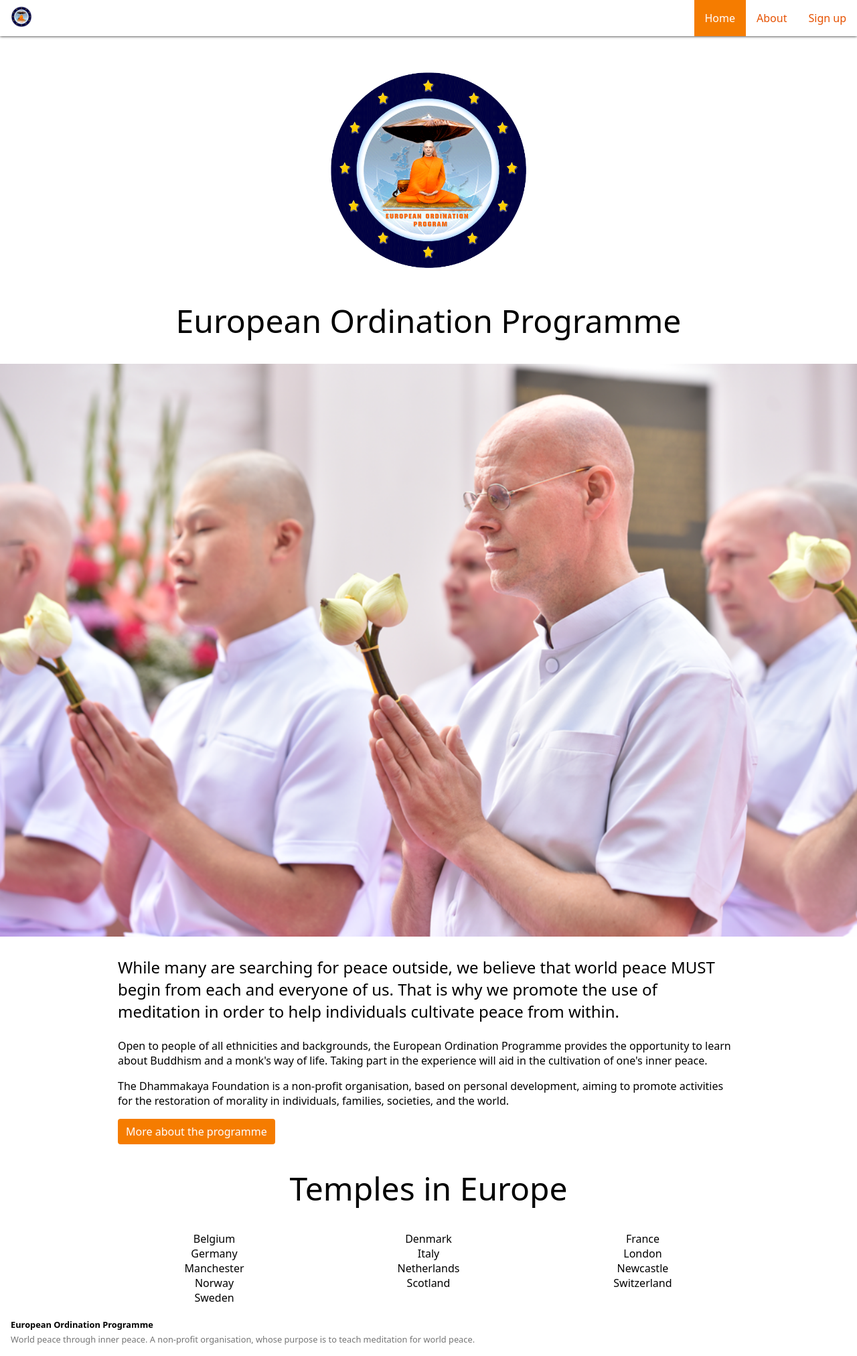
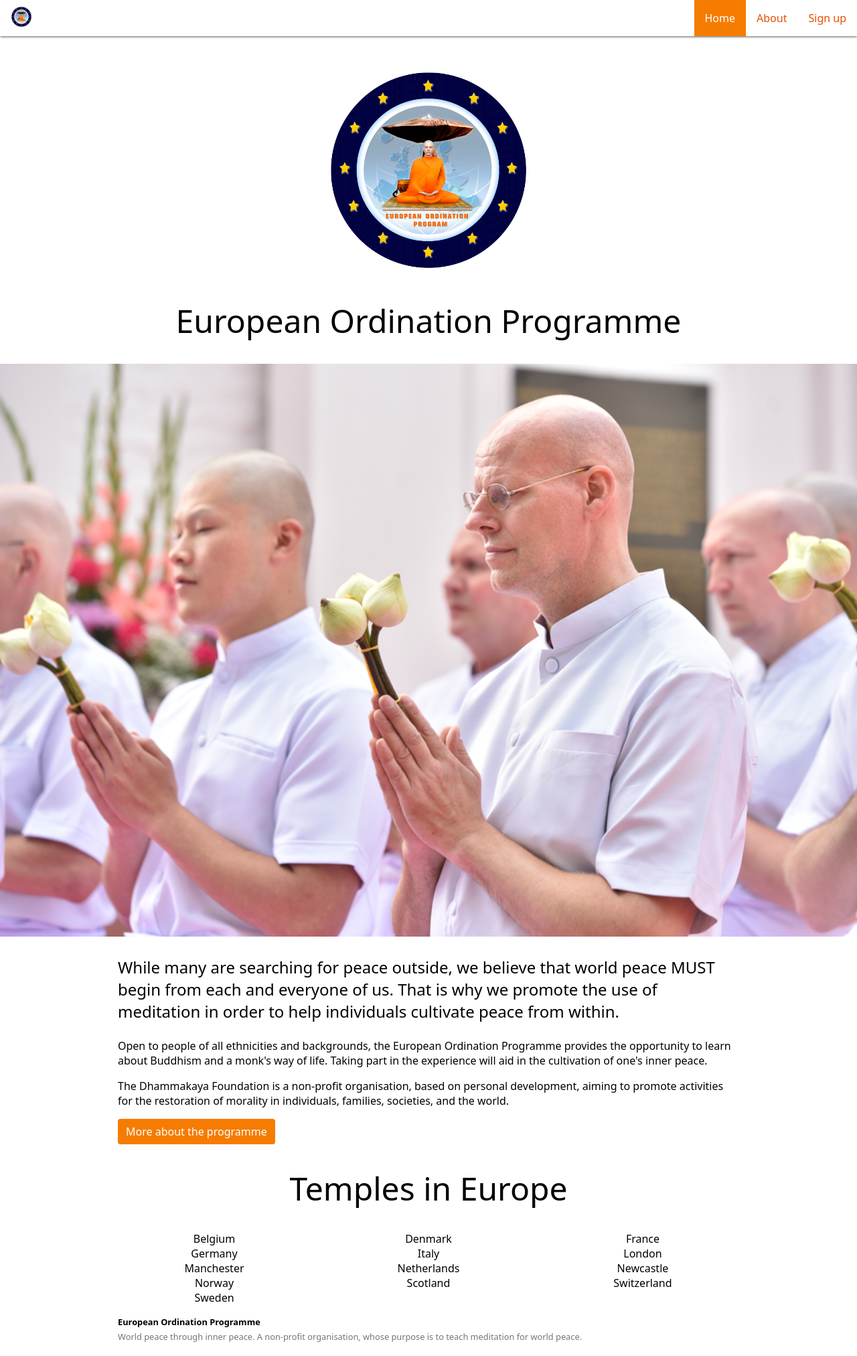
Before and after one commit to spicalous/eop-website, a Jekyll site: the page built from index.html, in a window 1280 px wide. Shown: the whole page at 67% size. Built offline with Jekyll 4.4.1, drawn with Linux system fonts in a browser that asks for light colours.

Commit message:
Make footer a container

```diff
--- a/_includes/footer.html
+++ b/_includes/footer.html
@@ -1,4 +1,4 @@
-<footer class="footer">
+<footer class="footer container">
   <div class="footer-title">
   European Ordination Programme
   </div>
--- a/_scss/_layout.scss
+++ b/_scss/_layout.scss
@@ -6,21 +6,17 @@
 // You can use columns by themselves outside of containers
 // To use columns directly as child elements of containers you need a row to cancel out container padding
 
-.container,
-.container-fluid {
-  width: 100%;
-  padding-left: $gutter-width;
-  padding-right: $gutter-width;
-  margin-left: auto;
-  margin-right: auto;
-}
+.container {
+  @include make-container();
 
-.container {
   @each $breakpoint, $max-width in $container-max-widths {
     @media (min-width: map-get($breakpoints, $breakpoint)) {
       max-width: $max-width;
     }
   }
+}
+.container-fluid {
+  @include make-container();
 }
 
 .row {
@@ -28,14 +24,6 @@
   flex-wrap: wrap;
   margin-left: -$gutter-width;
   margin-right: -$gutter-width;
-}
-
-@mixin make-col($size, $columns) {
-  flex: 0 0 percentage($size / $columns);
-  // Add a `max-width` to ensure content within each column does not blow out
-  // the width of the column. Applies to IE10+ and Firefox. Chrome and Safari
-  // do not appear to require this.
-  max-width: percentage($size / $columns);
 }
 
 // Make columns without breakpoints
--- a/_scss/includes/_footer.scss
+++ b/_scss/includes/_footer.scss
@@ -1,6 +1,7 @@
 .footer {
   font-size: 0.8rem;
-  padding: $gutter-width;
+  margin-top: $gutter-width;
+  margin-bottom: $gutter-width;
 
   &-title {
     font-weight: bold;
--- /dev/null
+++ b/_scss/mixins/_layout.scss
@@ -0,0 +1,15 @@
+@mixin make-container() {
+  width: 100%;
+  padding-left: $gutter-width;
+  padding-right: $gutter-width;
+  margin-left: auto;
+  margin-right: auto;
+}
+
+@mixin make-col($size, $columns) {
+  flex: 0 0 percentage($size / $columns);
+  // Add a `max-width` to ensure content within each column does not blow out
+  // the width of the column. Applies to IE10+ and Firefox. Chrome and Safari
+  // do not appear to require this.
+  max-width: percentage($size / $columns);
+}
--- a/main.scss
+++ b/main.scss
@@ -4,6 +4,8 @@
 
 @import "variables/colours";
 @import "variables/layout";
+
+@import "mixins/layout";
 
 html,
 body {
```
